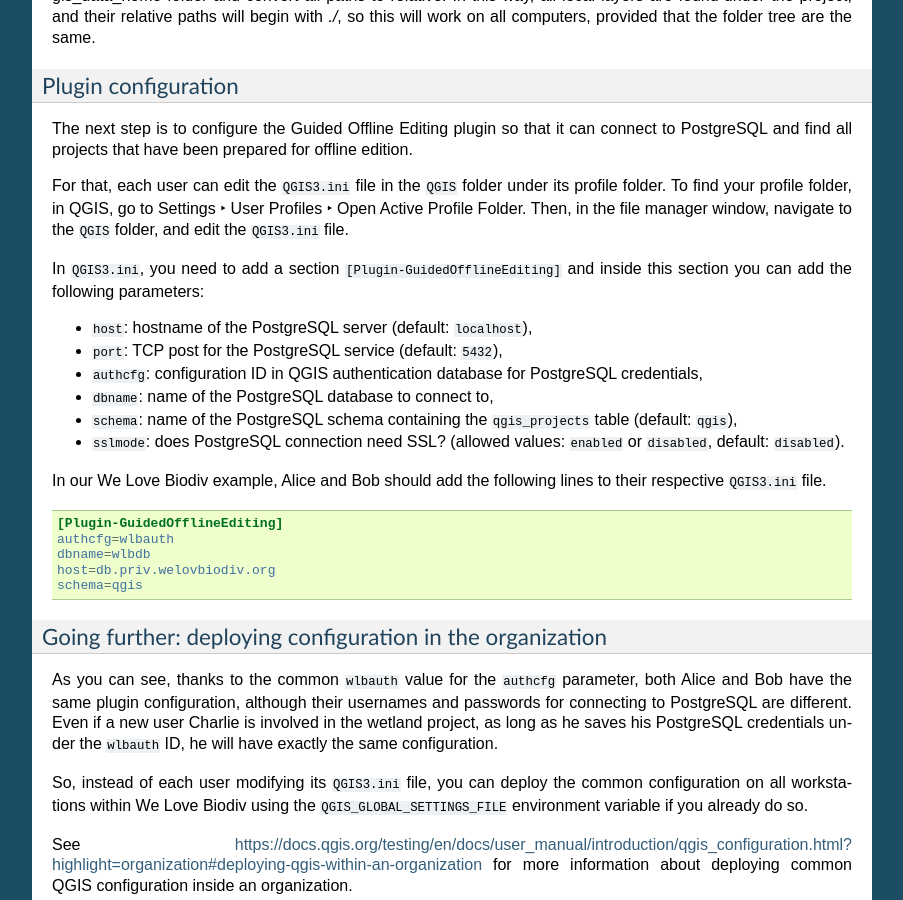
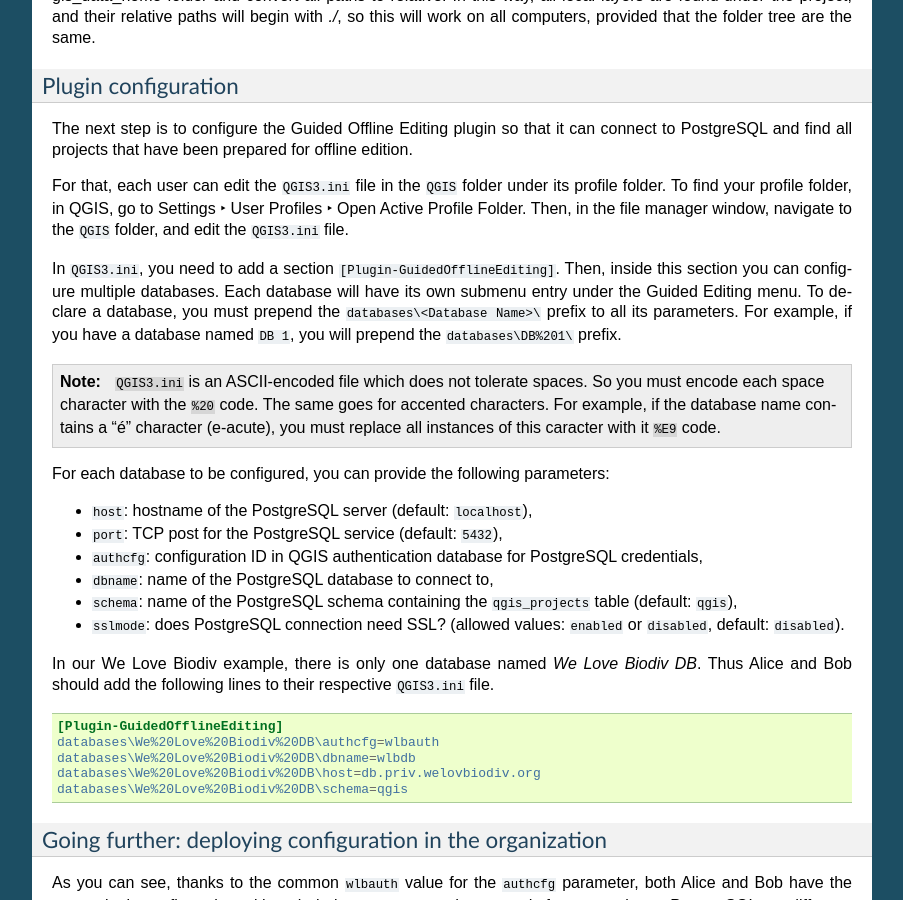
Before and after one commit to ygversil/qgis-guided-offline-editing, a Sphinx documentation site: the page built from help/source/admin_guide.rst, in a window 1280 px wide and 900 px high, scrolled down 7366 px. Shown: the whole window, without its empty margins (198-1101 px from the left). Built offline with Sphinx 7.4.7, drawn with Linux system fonts in a browser that asks for light colours; formulas are drawn with MathJax 3.

Commit message:
Update documentation ofr multidb

```diff
--- a/help/source/admin_guide.rst
+++ b/help/source/admin_guide.rst
@@ -419,8 +419,22 @@
 Then, in the file manager window, navigate to the ``QGIS`` folder, and edit the
 ``QGIS3.ini`` file.
 
-In ``QGIS3.ini``, you need to add a section ``[Plugin-GuidedOfflineEditing]``
-and inside this section you can add the following parameters:
+In ``QGIS3.ini``, you need to add a section ``[Plugin-GuidedOfflineEditing]``.
+Then, inside this section you can configure multiple databases. Each database
+will have its own submenu entry under the :menuselection:`Guided Editing` menu.
+To declare a database, you must prepend the ``databases\<Database Name>\``
+prefix to all its parameters. For example, if you have a database named ``DB
+1``, you will prepend the ``databases\DB%201\`` prefix.
+
+.. note::
+
+       ``QGIS3.ini`` is an ASCII-encoded file which does not tolerate spaces.
+       So you must encode each space character with the ``%20`` code. The same
+       goes for accented characters. For example, if the database name contains
+       a "é" character (e-acute), you must replace all instances of this
+       caracter with it ``%E9`` code.
+
+For each database to be configured, you can provide the following parameters:
 
 * ``host``: hostname of the PostgreSQL server (default: ``localhost``),
 
@@ -437,16 +451,17 @@
 * ``sslmode``: does PostgreSQL connection need SSL? (allowed values:
   ``enabled`` or ``disabled``, default: ``disabled``).
 
-In our We Love Biodiv example, Alice and Bob should add the following lines to
-their respective ``QGIS3.ini`` file.
+In our We Love Biodiv example, there is only one database named *We Love Biodiv
+DB*. Thus Alice and Bob should add the following lines to their respective
+``QGIS3.ini`` file.
 
 .. code-block:: ini
 
    [Plugin-GuidedOfflineEditing]
-   authcfg=wlbauth
-   dbname=wlbdb
-   host=db.priv.welovbiodiv.org
-   schema=qgis
+   databases\We%20Love%20Biodiv%20DB\authcfg=wlbauth
+   databases\We%20Love%20Biodiv%20DB\dbname=wlbdb
+   databases\We%20Love%20Biodiv%20DB\host=db.priv.welovbiodiv.org
+   databases\We%20Love%20Biodiv%20DB\schema=qgis
 
 Going further: deploying configuration in the organization
 ----------------------------------------------------------
```
